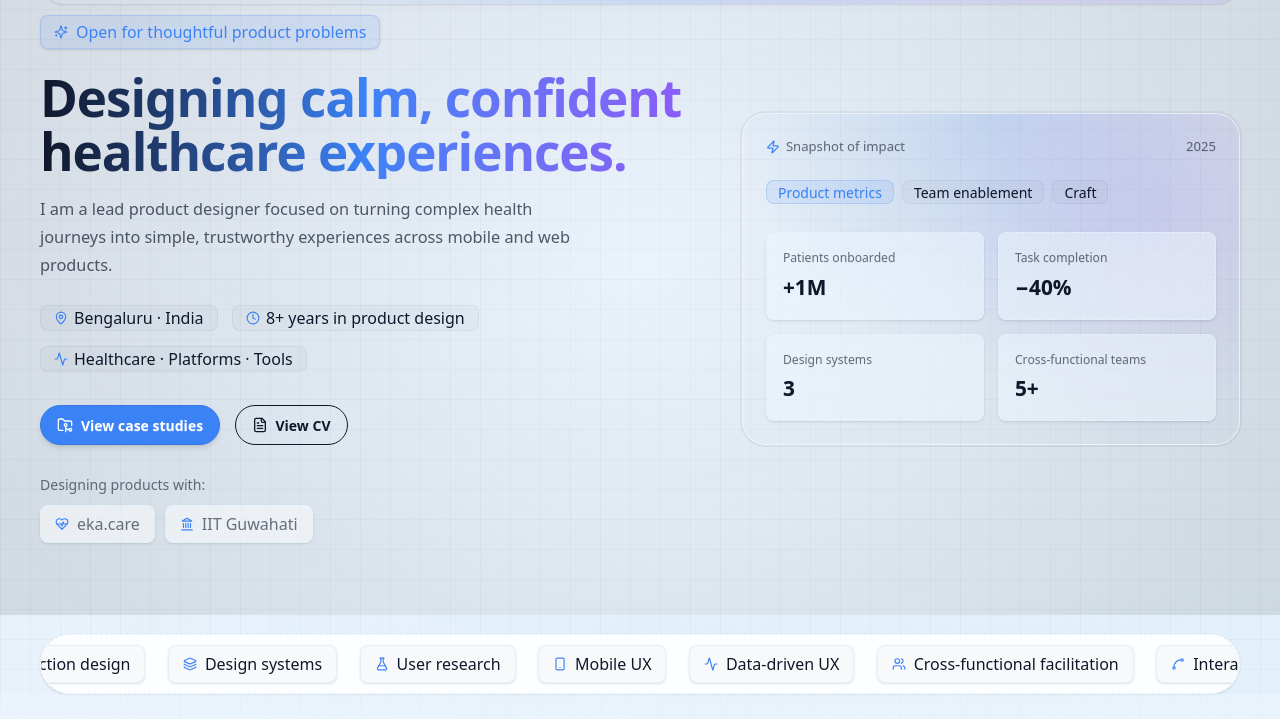
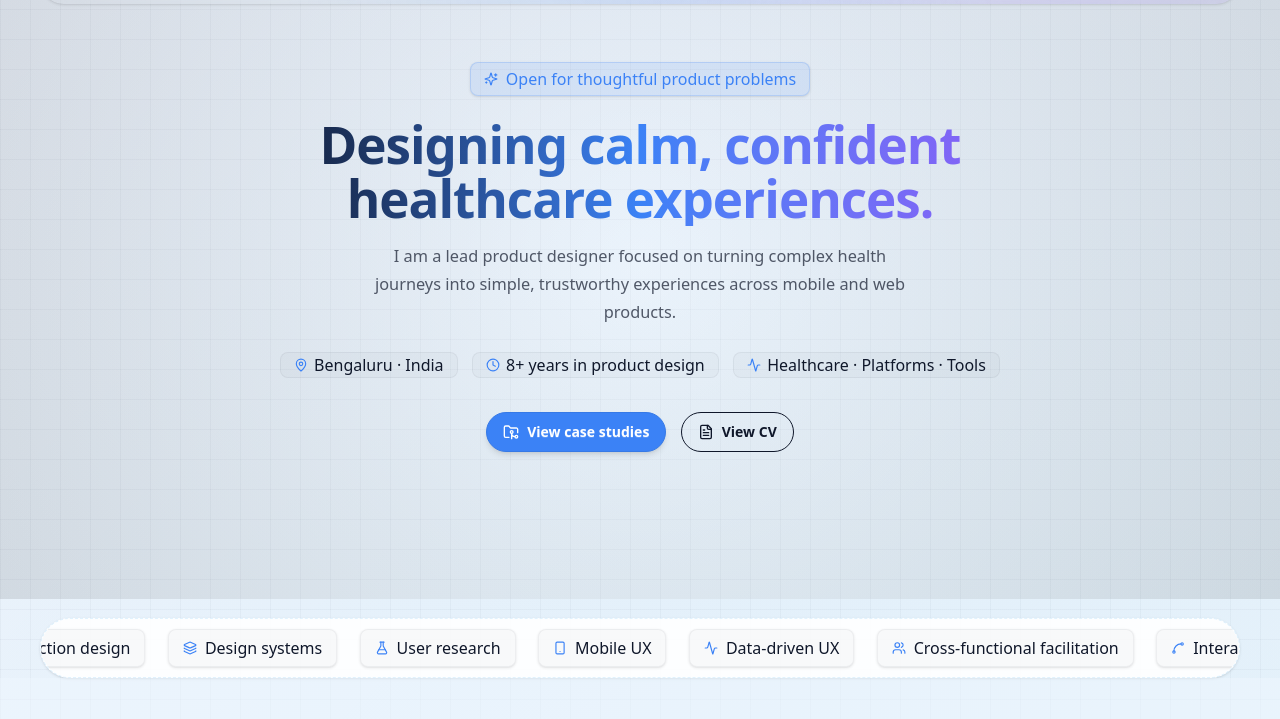
Before and after one commit to kunalkatre21/portfolio-astro, an Astro site: page / in a window 1280 px wide. Shown: the part 81-800 px from the top of the page. Built offline with nearby package versions, Linux system fonts and the light colour scheme; Astro itself is replaced by a stand-in of ours.

Commit message:
feat: center align hero, remove right side content, and remove eka.care/IIT Guwahati text

```diff
--- a/src/components/Hero.astro
+++ b/src/components/Hero.astro
@@ -6,24 +6,21 @@ import {
   Activity,
   FolderGit2,
   FileText,
-  HeartPulse,
-  Landmark,
-  Zap,
 } from "lucide-astro";
 import AuraBackground from "./AuraBackground.astro";
 ---
 
 <section
   id="hero"
-  class="hero-section min-h-[var(--hero-height-mobile)] md:min-h-[var(--hero-height-tablet)] lg:min-h-[var(--hero-height-desktop)] px-6 pt-24 pb-[4.5rem] relative overflow-hidden"
+  class="flex hero-section min-h-[var(--hero-height-mobile)] md:min-h-[var(--hero-height-tablet)] lg:min-h-[var(--hero-height-desktop)] px-6 pt-24 pb-[4.5rem] relative overflow-hidden"
 >
   <AuraBackground />
 
   <div
-    class="max-w-[1200px] mx-auto grid grid-cols-1 md:grid-cols-[1.3fr_1fr] gap-[3.4rem] items-center fade-in relative z-10"
+    class="max-w-[800px] mx-auto flex flex-col items-center justify-center text-center fade-in relative z-10"
   >
     <!-- Left Content -->
-    <div>
+    <div class="flex flex-col items-center">
       <div
         class="badge badge-soft badge-primary badge-lg gap-2 mb-[1.4rem] py-4 shadow-sm"
       >
@@ -69,117 +66,14 @@ import AuraBackground from "./AuraBackground.astro";
           <FolderGit2 size={16} />
           View case studies
         </a>
-        <a href="/cv" class="btn btn-outline gap-2 rounded-full">
+        <a
+          href={import.meta.env.BASE_URL + "/cv"}
+          class="btn btn-outline gap-2 rounded-full"
+        >
           <FileText size={16} />
           View CV
         </a>
       </div>
-
-      <div class="flex flex-col gap-2.5 text-[0.88rem] text-base-content/60">
-        <span>Designing products with:</span>
-        <div class="flex flex-wrap gap-2.5">
-          <div
-            class="badge badge-lg badge-outline border-dashed border-base-300 bg-base-100/50 gap-2 h-auto py-1.5 px-3.5 shadow-sm"
-          >
-            <HeartPulse size={14} class="text-primary" />
-            eka.care
-          </div>
-          <div
-            class="badge badge-lg badge-outline border-dashed border-base-300 bg-base-100/50 gap-2 h-auto py-1.5 px-3.5 shadow-sm"
-          >
-            <Landmark size={14} class="text-primary" />
-            IIT Guwahati
-          </div>
-        </div>
-      </div>
-    </div>
-
-    <!-- Right Content (Paper Dashboard) -->
-    <div
-      class="relative order-first md:order-last animate-fade-in delay-[300ms]"
-    >
-      <div
-        class="glass glass-card rounded-[var(--radius-xl)] overflow-hidden relative group"
-      >
-        <!-- Border Beam -->
-        <div
-          class="absolute inset-0 rounded-[inherit] border border-transparent [mask-clip:padding-box,border-box] [mask-composite:intersect] [mask-image:linear-gradient(transparent,transparent),linear-gradient(#000,#000)]"
-        >
-          <div
-            class="absolute aspect-square w-full bg-[conic-gradient(from_0deg,transparent_0_340deg,white_360deg)] opacity-20 group-hover:opacity-50 transition-opacity motion-safe:animate-[border-beam_4s_linear_infinite] top-1/2 left-1/2 -translate-x-1/2 -translate-y-1/2"
-          >
-          </div>
-        </div>
-
-        <div class="card-body p-6 relative z-10">
-          <div class="flex justify-between items-center mb-4 relative z-10">
-            <span
-              class="text-[0.82rem] text-base-content/60 inline-flex gap-1.5 items-center"
-            >
-              <Zap size={14} class="text-primary" />
-              Snapshot of impact
-            </span>
-            <span class="text-[0.82rem] text-base-content/60">2025</span>
-          </div>
-
-          <div class="flex gap-2 mb-5 flex-wrap relative z-10">
-            <div class="badge badge-soft badge-primary">Product metrics</div>
-            <div class="badge badge-soft">Team enablement</div>
-            <div class="badge badge-soft">Craft</div>
-          </div>
-
-          <div class="grid grid-cols-2 gap-3.5 relative z-10">
-            <div
-              class="p-4 rounded-box bg-base-200/50 border border-dashed border-base-300 shadow-sm group"
-            >
-              <p class="text-[0.76rem] text-base-content/60 mb-1">
-                Patients onboarded
-              </p>
-              <p
-                class="text-[1.3rem] font-bold text-base-content skeleton-text"
-              >
-                +1M
-              </p>
-            </div>
-            <div
-              class="p-4 rounded-box bg-base-200/50 border border-dashed border-base-300 shadow-sm group"
-            >
-              <p class="text-[0.76rem] text-base-content/60 mb-1">
-                Task completion
-              </p>
-              <p
-                class="text-[1.3rem] font-bold text-base-content skeleton-text"
-              >
-                −40%
-              </p>
-            </div>
-            <div
-              class="p-4 rounded-box bg-base-200/50 border border-dashed border-base-300 shadow-sm group"
-            >
-              <p class="text-[0.76rem] text-base-content/60 mb-1">
-                Design systems
-              </p>
-              <p
-                class="text-[1.3rem] font-bold text-base-content skeleton-text"
-              >
-                3
-              </p>
-            </div>
-            <div
-              class="p-4 rounded-box bg-base-200/50 border border-dashed border-base-300 shadow-sm group"
-            >
-              <p class="text-[0.76rem] text-base-content/60 mb-1">
-                Cross‑functional teams
-              </p>
-              <p
-                class="text-[1.3rem] font-bold text-base-content skeleton-text"
-              >
-                5+
-              </p>
-            </div>
-          </div>
-        </div>
-      </div>
     </div>
   </div>
 </section>
```
